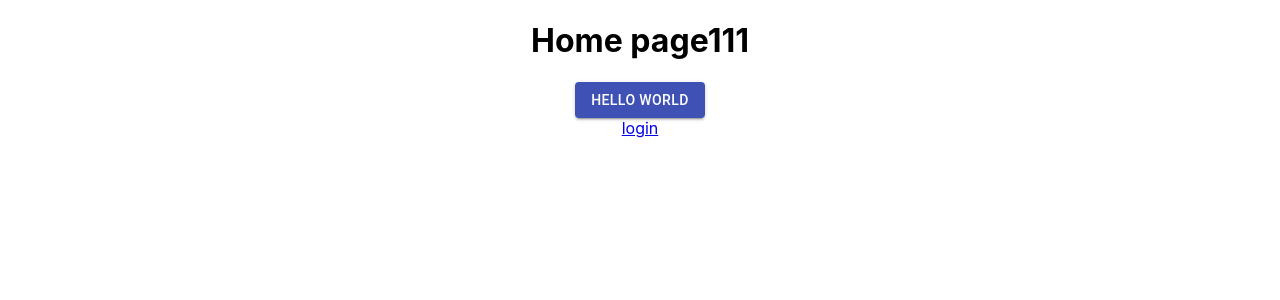
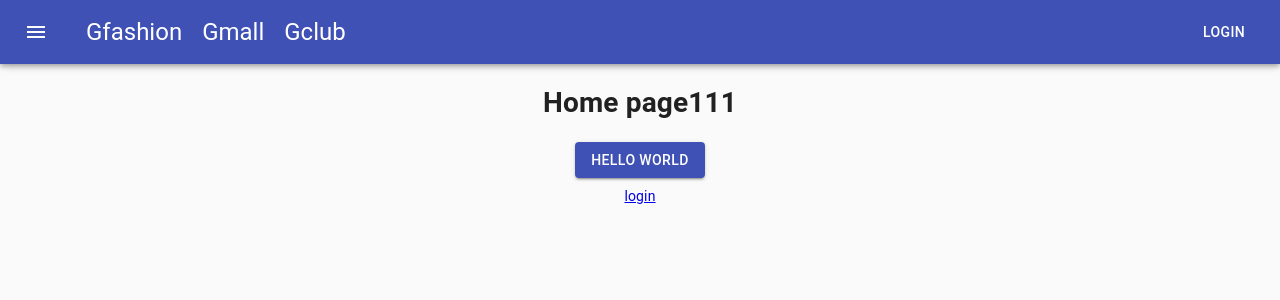
Before and after one commit to NezPea/gfashion, a React (Create React App) app in the folder web/: page / in a window 1280 px wide. Shown: the top 300 px of the page. Built offline with nearby package versions, Linux system fonts and the light colour scheme.

Commit message:
add main frame and basic navigator

```diff
--- a/web/src/App.tsx
+++ b/web/src/App.tsx
@@ -1,5 +1,6 @@
 import React from 'react';
 import './App.css';
+import CssBaseline from '@material-ui/core/CssBaseline';
 import { BrowserRouter as Router, Route, Switch } from "react-router-dom";
 
 import Home from './pages/Home';
@@ -17,13 +18,14 @@ function App() {
   return (
     <Router>
       <div>
+        <CssBaseline />
         <Switch>
           <Route exact path='/' component={Home} />
           <Route path='/login' component={Login} />
           <Route component={NotFound} />
         </Switch>
       </div>
-      </Router>
+    </Router>
   );
 }
 
--- /dev/null
+++ b/web/src/components/MainFrame/index.tsx
@@ -0,0 +1,26 @@
+import React, { useState } from 'react';
+import Navigator from '../Navigator';
+import Container from '@material-ui/core/Container';
+import { createStyles, makeStyles, Theme } from '@material-ui/core/styles';
+import { userSlice } from '../../app/slices/userSlice';
+
+const useStyles = makeStyles((theme: Theme) =>
+  createStyles({
+    root: {
+      paddingTop: theme.spacing(8),
+    }
+  }),
+);
+
+export default (props: any) => {
+  const classes = useStyles()
+
+  return (
+    <Container maxWidth='lg' className={classes.root}>
+      <Navigator />
+      <div className='page-content-wrapper'>
+        { props.children }
+      </div>
+    </Container>
+  )
+}
--- /dev/null
+++ b/web/src/components/Navigator/index.tsx
@@ -0,0 +1,52 @@
+import React from 'react';
+import { createStyles, makeStyles, Theme } from '@material-ui/core/styles';
+import AppBar from '@material-ui/core/AppBar';
+import Toolbar from '@material-ui/core/Toolbar';
+import Typography from '@material-ui/core/Typography';
+import Button from '@material-ui/core/Button';
+import IconButton from '@material-ui/core/IconButton';
+import MenuIcon from '@material-ui/icons/Menu';
+import { ButtonBase } from '@material-ui/core';
+import { Link } from '@material-ui/core';
+
+const useStyles = makeStyles((theme: Theme) =>
+  createStyles({
+    root: {
+      flexGrow: 1,
+    },
+    menuButton: {
+      marginRight: theme.spacing(2),
+    },
+    title: {
+      flexGrow: 1,
+    },
+    link: {
+      color: '#fff',
+      margin: '0 10px'
+    }
+  }),
+);
+
+
+
+export default () => {
+    const classes = useStyles();
+
+    return (
+        <div className={classes.root}>
+            <AppBar>
+                <Toolbar>
+                    <IconButton edge="start" className={classes.menuButton} color="inherit" aria-label="menu">
+                        <MenuIcon />
+                    </IconButton>
+                    <Typography variant="h5" className={classes.title}>
+                      <Link className={classes.link} href='/gfashion'>Gfashion</Link>
+                      <Link className={classes.link} href='/gmall'>Gmall</Link>
+                      <Link className={classes.link} href='/gclub'>Gclub</Link>
+                    </Typography>
+                    <Button color="inherit">Login</Button>
+                </Toolbar>
+            </AppBar>
+        </div>
+    )
+}
--- a/web/src/pages/Home/index.css
+++ /dev/null
@@ -1,5 +0,0 @@
-.home-container {
-  display: flex;
-  flex-direction: column;
-  align-items: center;
-}
--- a/web/src/pages/Home/index.tsx
+++ b/web/src/pages/Home/index.tsx
@@ -1,16 +1,34 @@
 import React from 'react';
-import './index.css';
 import Button from '@material-ui/core/Button';
 import { Link } from "react-router-dom";
+import { createStyles, makeStyles, Theme } from '@material-ui/core/styles';
+import MainFrame from '../../components/MainFrame';
+
+const useStyles = makeStyles((theme: Theme) =>
+  createStyles({
+    root: {
+      display: 'flex',
+      flexDirection: 'column',
+      alignItems: 'center'
+    },
+    link: {
+      margin: theme.spacing(1)
+    }
+  }),
+);
 
 export default () => {
+  const classes =  useStyles()
+
   return (
-    <div className='home-container'>
-      <h1>Home page111</h1>
-      <Button variant="contained" color="primary">
-        Hello World
-      </Button>
-      <Link to='/login'>login</Link>
-    </div>
+    <MainFrame>
+      <div className={classes.root}>
+        <h1>Home page111</h1>
+        <Button variant="contained" color="primary">
+          Hello World
+        </Button>
+        <Link to='/login' className={classes.link}>login</Link>
+      </div>
+    </MainFrame>
   )
 }
```
